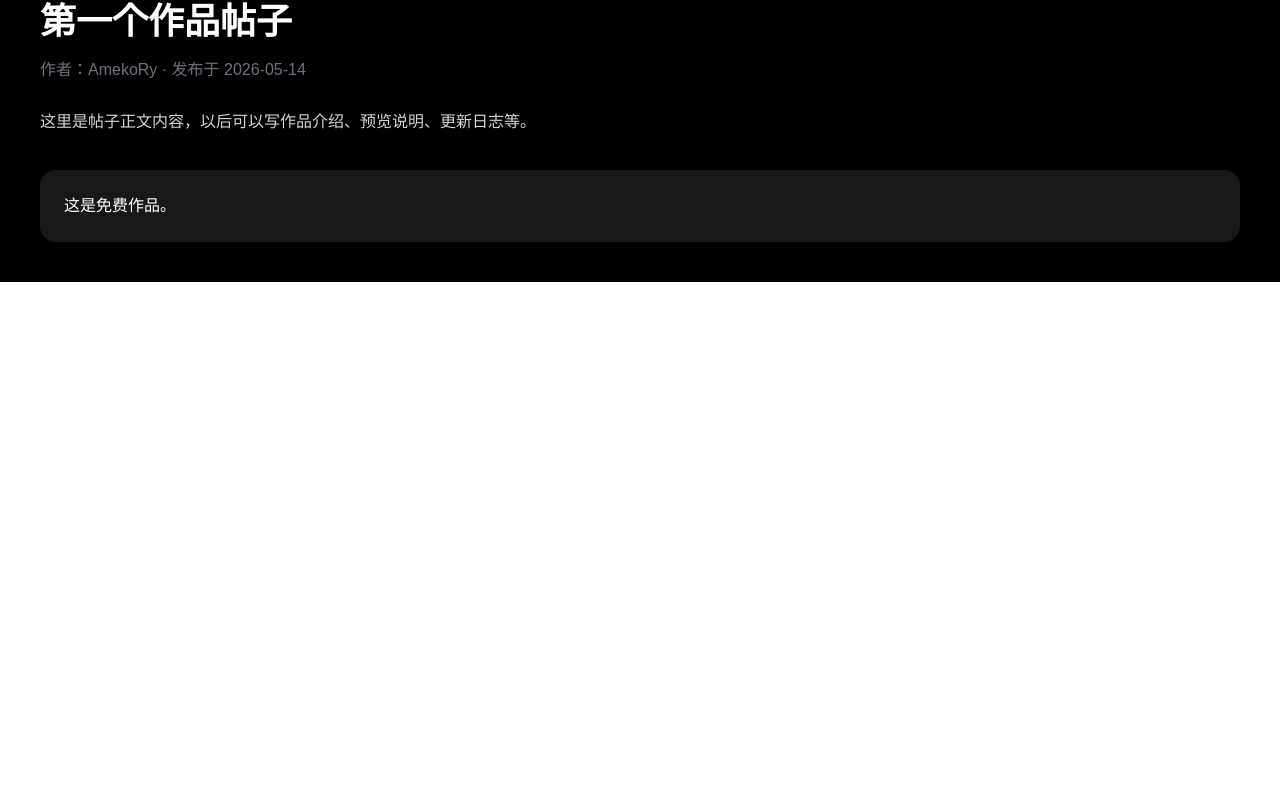
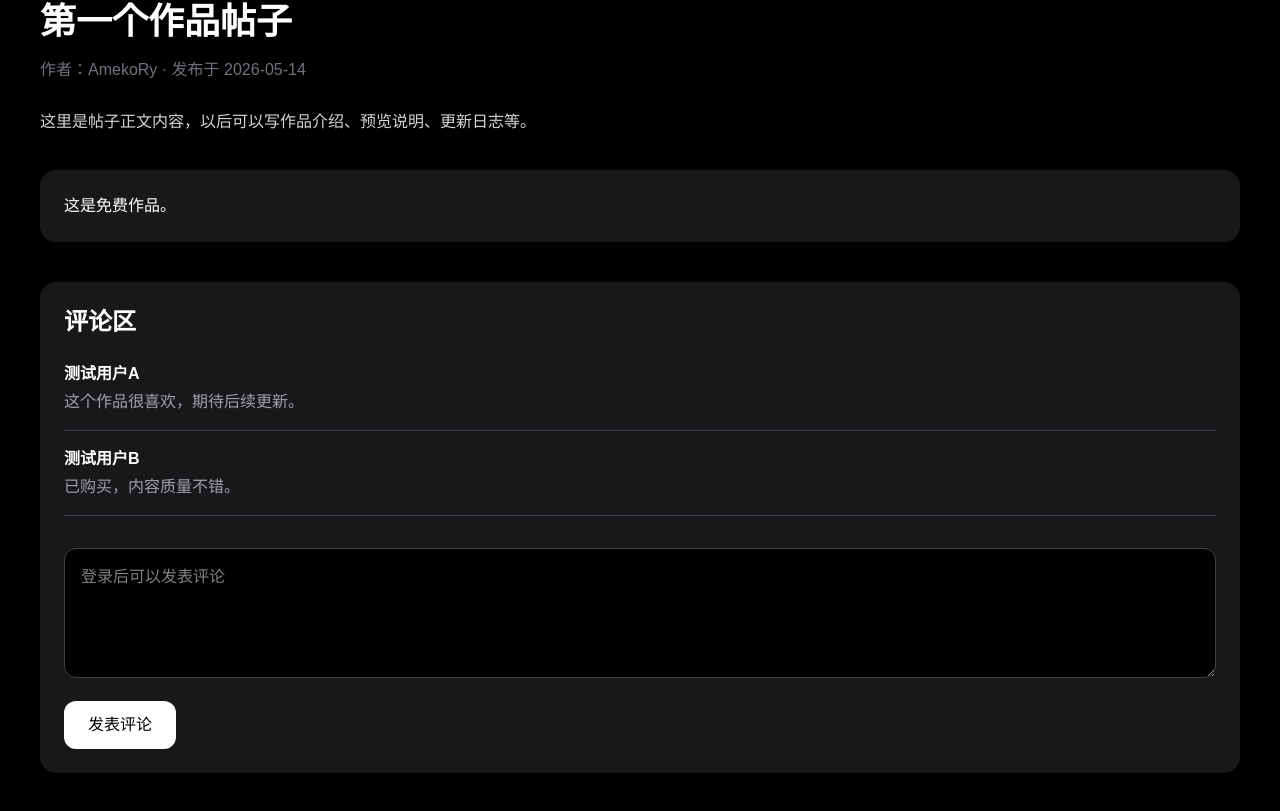
Before and after one commit to a1093179466-dotcom/AmekoRyTheater, a Next.js app: page /gallery/1 in a window 1280 px wide. Shown: the part 670-1481 px from the top of the page. Before the commit the page ends 952 px from the top, so only its background shows below. Built offline with nearby package versions, Linux system fonts and the light colour scheme.

Commit message:
增加评论区

```diff
--- a/app/gallery/[id]/page.tsx
+++ b/app/gallery/[id]/page.tsx
@@ -50,6 +50,37 @@ export default async function PostDetailPage({ params }: PageProps) {
           <p>这是免费作品。</p>
         )}
       </div>
+      <section className="mt-10 bg-zinc-900 p-6 rounded-2xl">
+      <h2 className="text-2xl font-bold mb-6">评论区</h2>
+
+      <div className="flex flex-col gap-4">
+        <div className="border-b border-zinc-700 pb-4">
+          <p className="font-bold">测试用户A</p>
+          <p className="text-zinc-400 mt-1">
+            这个作品很喜欢，期待后续更新。
+          </p>
+        </div>
+
+        <div className="border-b border-zinc-700 pb-4">
+          <p className="font-bold">测试用户B</p>
+          <p className="text-zinc-400 mt-1">
+            已购买，内容质量不错。
+          </p>
+        </div>
+      </div>
+
+      <div className="mt-8">
+        <textarea
+          className="w-full bg-black border border-zinc-700 rounded-xl p-4"
+          placeholder="登录后可以发表评论"
+          rows={4}
+        />
+
+        <button className="mt-4 bg-white text-black px-6 py-3 rounded-xl hover:bg-zinc-300 transition">
+          发表评论
+        </button>
+      </div>
+    </section>
     </main>
   );
 }
```
